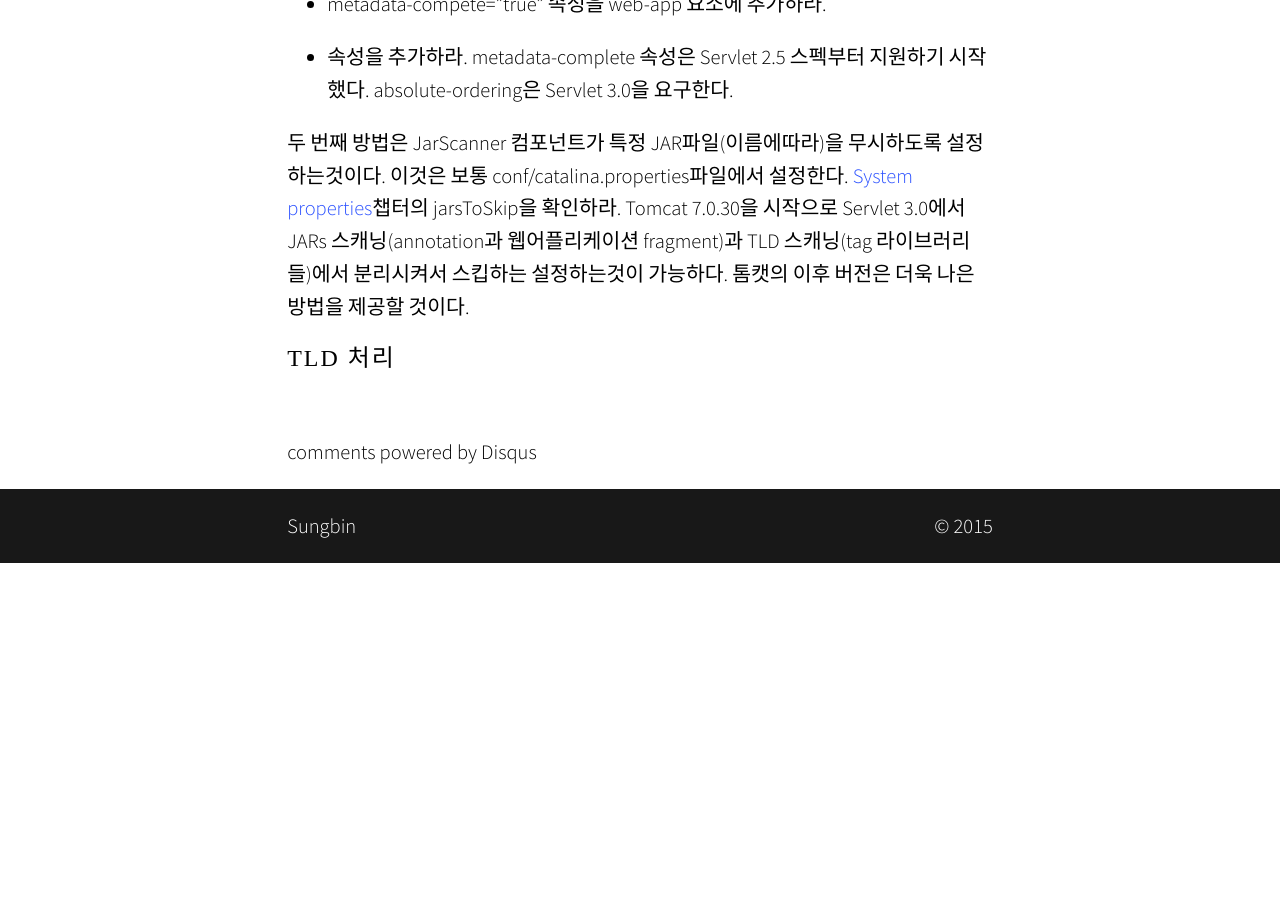
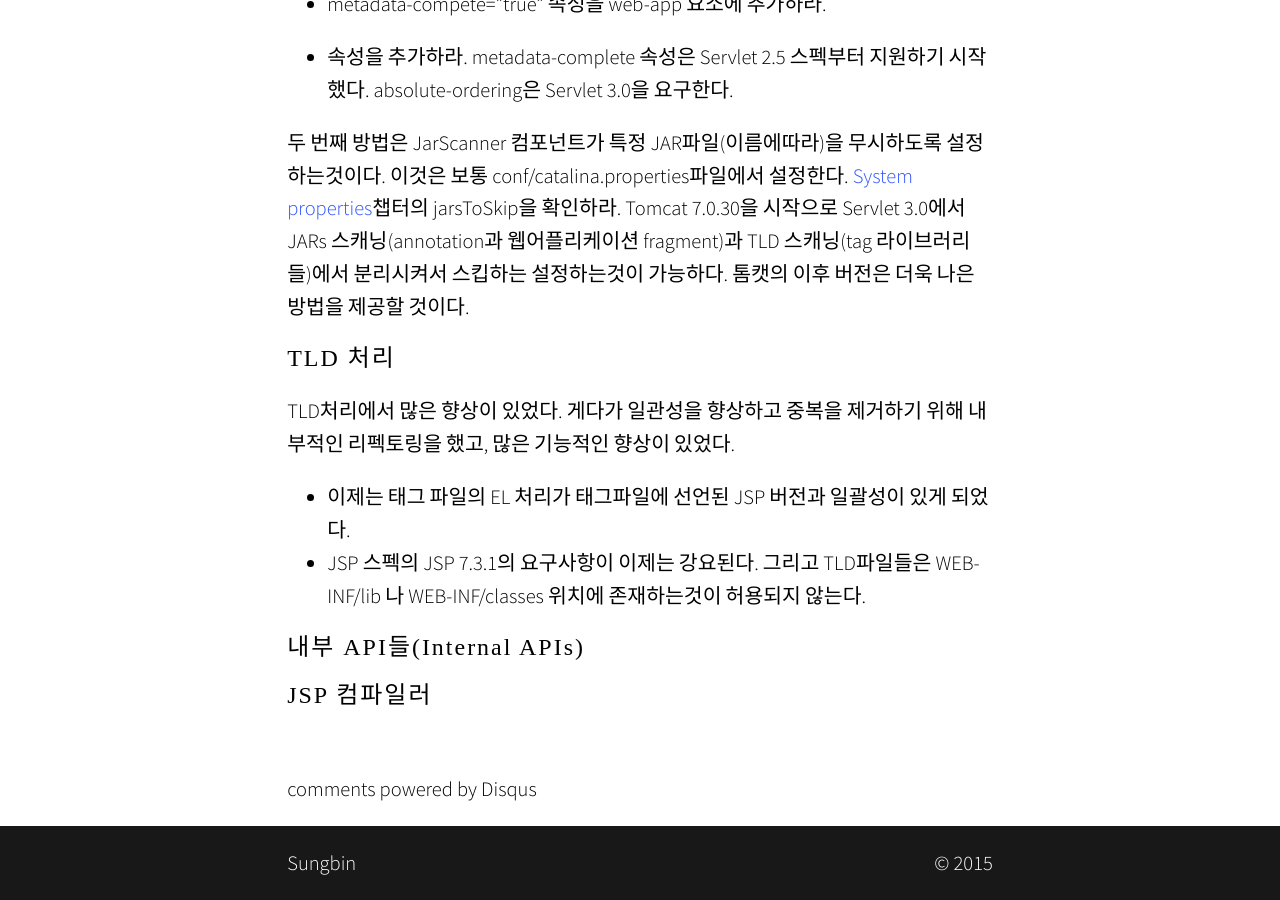
Before and after one commit to sungbine/sungbine.github.io, a Jekyll site: the page built from _posts/2015-02-28-tomcat6_to_tomcat7.markdown, in a window 1280 px wide and 900 px high, scrolled down 6663 px. Built offline with Jekyll 4.4.1, drawn with Linux system fonts in a browser that asks for light colours; nearby versions of some CDN libraries; some web fonts are replaced; comment, search, counter and statistics services are not loaded; before the commit the page ends 7226 px from its top, so only the background shows below that.

Commit message:
Update 2015-02-28-tomcat6_to_tomcat7.markdown

```diff
--- a/_posts/2015-02-28-tomcat6_to_tomcat7.markdown
+++ b/_posts/2015-02-28-tomcat6_to_tomcat7.markdown
@@ -120,3 +120,11 @@ metadata-complete 속성은 Servlet 2.5 스펙부터 지원하기 시작했다.
 두 번째 방법은 JarScanner 컴포넌트가 특정 JAR파일(이름에따라)을 무시하도록 설정하는것이다. 이것은 보통 conf/catalina.properties파일에서 설정한다. [System properties](http://tomcat.apache.org/tomcat-7.0-doc/config/systemprops.html)챕터의 jarsToSkip을 확인하라. Tomcat 7.0.30을 시작으로 Servlet 3.0에서 JARs 스캐닝(annotation과 웹어플리케이션 fragment)과 TLD 스캐닝(tag 라이브러리들)에서 분리시켜서 스킵하는 설정하는것이 가능하다. 톰캣의 이후 버전은 더욱 나은 방법을 제공할 것이다.
 
 ### TLD 처리
+TLD처리에서 많은 향상이 있었다. 게다가 일관성을 향상하고 중복을 제거하기 위해 내부적인 리펙토링을 했고, 많은 기능적인 향상이 있었다.
+* 이제는 태그 파일의 EL 처리가 태그파일에 선언된 JSP 버전과 일괄성이 있게 되었다.
+* JSP 스펙의 JSP 7.3.1의 요구사항이 이제는 강요된다. 그리고 TLD파일들은 WEB-INF/lib 나 WEB-INF/classes 위치에 존재하는것이 허용되지 않는다.
+
+### 내부 API들(Internal APIs)
+
+
+### JSP 컴파일러
```
